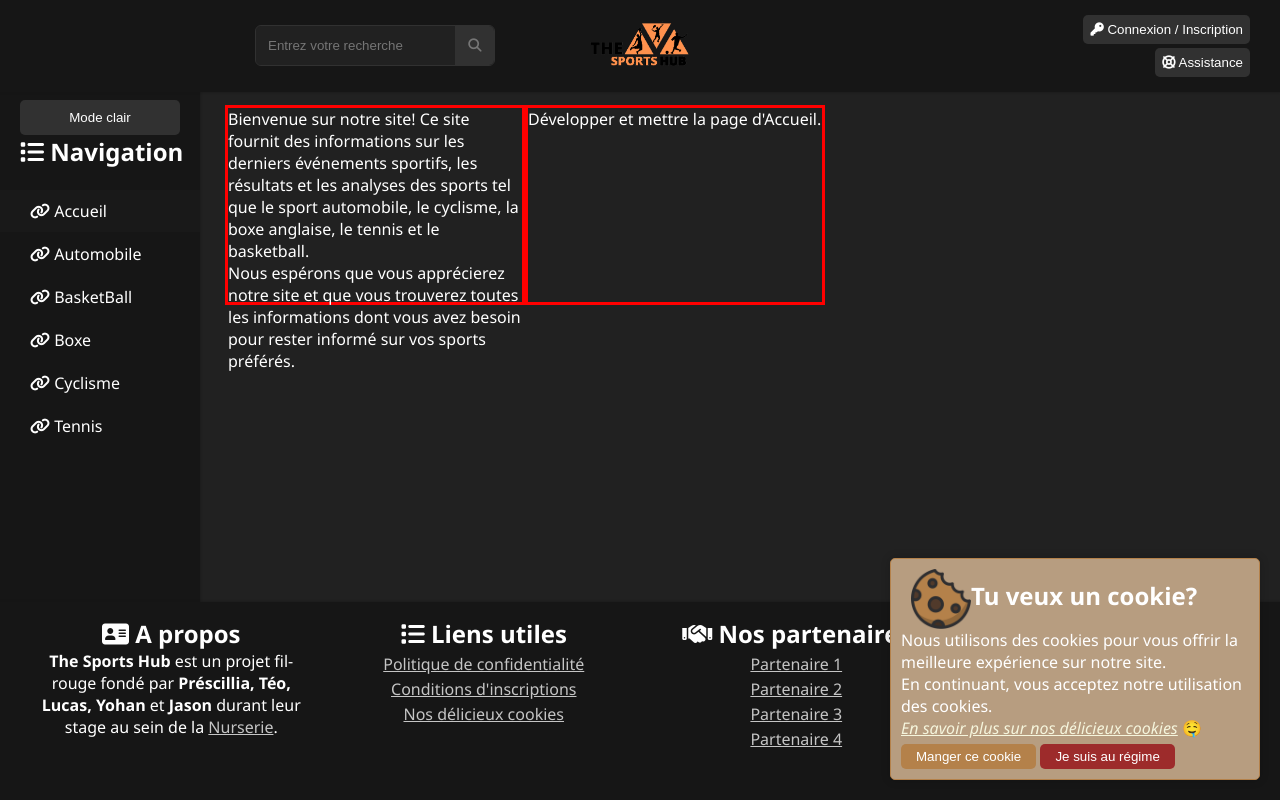
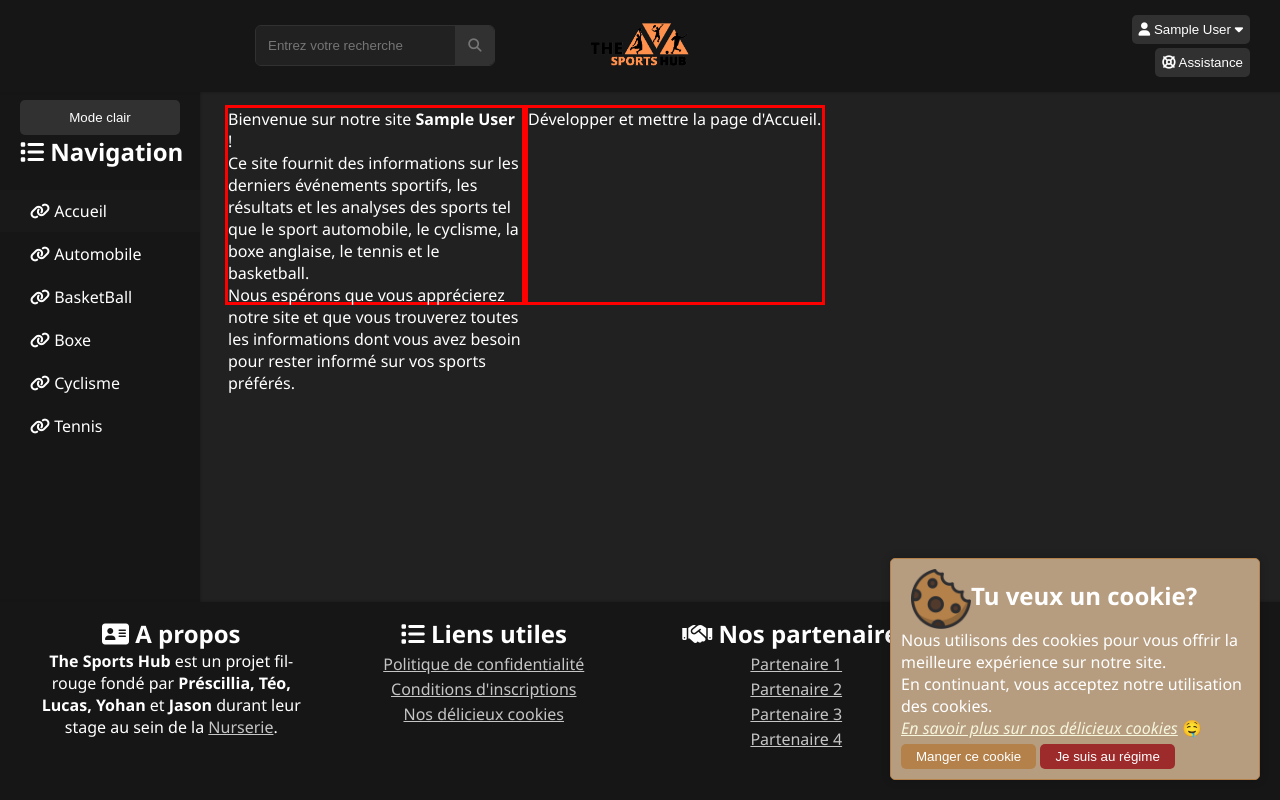
Before and after one commit to Prescillia-M/Projet-fil-rouge, a PHP site: page / in a window 1280 px wide. Run offline with PHP 8.4, Linux system fonts and the light colour scheme; the visitor is signed in with stand-in values (Sample User, id 1).

Commit message:
Ajout du menu utilisateur (une fois connecté)

```diff
--- a/assistance.php
+++ b/assistance.php
@@ -1,4 +1,7 @@
 <?php include('./config/config.php'); ?>
+<?php
+session_start();
+?>
 <!DOCTYPE html>
 <html lang="fr">
 
--- a/automobile.php
+++ b/automobile.php
@@ -1,4 +1,7 @@
 <?php include('./config/config.php'); ?>
+<?php
+session_start();
+?>
 <!DOCTYPE html>
 <html lang="fr">
 
--- a/basketball.php
+++ b/basketball.php
@@ -1,4 +1,7 @@
 <?php include('./config/config.php'); ?>
+<?php
+session_start();
+?>
 <!DOCTYPE html>
 <html lang="fr">
 
--- a/boxe.php
+++ b/boxe.php
@@ -1,4 +1,7 @@
 <?php include('./config/config.php'); ?>
+<?php
+session_start();
+?>
 <!DOCTYPE html>
 <html lang="fr">
 
--- a/config/header.php
+++ b/config/header.php
@@ -4,12 +4,24 @@
     <ul>
       <button id="toggle-theme"></button>
       <h2><i class="fas fa-list"></i> Navigation</h2><br>
-        <li><a href="./index.php" <?php if ($page_active === "accueil") echo 'class="active"'; ?>><i class="fas fa-link"></i> Accueil</a></li>
-        <li><a href="./automobile.php" <?php if ($page_active === "automobile") echo 'class="active"'; ?>><i class="fas fa-link"></i> Automobile</a></li>
-        <li><a href="./basketball.php" <?php if ($page_active === "basketball") echo 'class="active"'; ?>><i class="fas fa-link"></i> BasketBall</a></li>
-        <li><a href="./boxe.php" <?php if ($page_active === "boxe") echo 'class="active"'; ?>><i class="fas fa-link"></i> Boxe</a></li>
-        <li><a href="./cyclisme.php" <?php if ($page_active === "cyclisme") echo 'class="active"'; ?>><i class="fas fa-link"></i> Cyclisme</a></li>
-        <li><a href="./tennis.php" <?php if ($page_active === "tennis") echo 'class="active"'; ?>><i class="fas fa-link"></i> Tennis</a></li>
+      <li><a href="./index.php" <?php if ($page_active === "accueil")
+        echo 'class="active"'; ?>><i
+            class="fas fa-link"></i> Accueil</a></li>
+      <li><a href="./automobile.php" <?php if ($page_active === "automobile")
+        echo 'class="active"'; ?>><i
+            class="fas fa-link"></i> Automobile</a></li>
+      <li><a href="./basketball.php" <?php if ($page_active === "basketball")
+        echo 'class="active"'; ?>><i
+            class="fas fa-link"></i> BasketBall</a></li>
+      <li><a href="./boxe.php" <?php if ($page_active === "boxe")
+        echo 'class="active"'; ?>><i class="fas fa-link"></i>
+          Boxe</a></li>
+      <li><a href="./cyclisme.php" <?php if ($page_active === "cyclisme")
+        echo 'class="active"'; ?>><i
+            class="fas fa-link"></i> Cyclisme</a></li>
+      <li><a href="./tennis.php" <?php if ($page_active === "tennis")
+        echo 'class="active"'; ?>><i
+            class="fas fa-link"></i> Tennis</a></li>
     </ul>
   </nav>
 </div>
@@ -24,6 +36,31 @@
   </form>
 </div>
 
+<div class="btnheader">
+<?php
+if (isset($_SESSION['user_id'])) {
+    echo '<div class="userMenu">
+            <button class="userMenu-button">
+                <i class="fas fa-user"></i> '. $_SESSION['user_name'] .'
+                <i class="fas fa-caret-down"></i>
+            </button>
+            <div class="userMenu-content">
+                <a href="./profil.php"><i class="fas fa-user"></i> Mon profil</a>
+                <a href="./parametres.php"><i class="fas fa-gears"></i> Paramètres</a>
+                <a href="./logout.php"><i class="fas fa-sign-out-alt"></i> Déconnexion</a>
+            </div>
+          </div>
+          <a href="./assistance.php"><button class="help-btn"><i class="fas fa-life-ring"></i> Assistance</button></a>';
+} else {
+    echo '<a href="./login.php"><button class="login-btn"><i class="fas fa-key"></i> Connexion / Inscription</button></a>
+    <a href="./assistance.php"><button class="help-btn"><i class="fas fa-life-ring"></i> Assistance</button></a>';
+}
+?>
+
+
+
+</div>
+
 <header class="header-top">
 
   <!-- Logo -->
@@ -31,10 +68,13 @@
     <a href="./"><img src="../assets/logo.png" alt="Logo du site" class="logo" width="100px"></a>
   </div>
 
+
+
   <!-- Bouton Connexion / Assistance -->
-  <a href="./login.php"><button class="login-btn"><i class="fas fa-key"></i> Connexion / Inscription</button></a>
-  <a href="./assistance.php"><button class="help-btn"><i class="fas fa-life-ring"></i> Assistance</button></a>
+  <!-- <a href="./login.php"><button class="login-btn"><i class="fas fa-key"></i> Connexion / Inscription</button></a> -->
+
 
   <!-- Script pour changer le thème (dark/light) -->
   <script src="./js/mode.js"></script>
+  <script src="./js/userMenu.js"></script>
 </header>
--- a/cookies.php
+++ b/cookies.php
@@ -1,4 +1,7 @@
 <?php include('./config/config.php'); ?>
+<?php
+session_start();
+?>
 <!DOCTYPE html>
 <html lang="fr">
 
--- a/css/content.css
+++ b/css/content.css
@@ -1,7 +1,7 @@
 .content {
     display: flex;
 }
-.actualites {
+.content .actualites {
     width: 50%;
     display: flex;
     flex-direction: column;
@@ -11,7 +11,7 @@
     margin-top: 8px;
 }
 
-.resultat {
+.content .resultat {
     width: 50%;
     display: flex;
     flex-direction: column;
@@ -25,7 +25,7 @@
     width: 60%;
 }
 
-h3 {
+.content h3 {
     text-align: center;
     width: 60%;
 }
--- a/css/style.css
+++ b/css/style.css
@@ -456,6 +456,47 @@ footer ul li {
   cursor: pointer;
 }
 
+.btnheader {
+  z-index: 3;
+  position: fixed;
+  top: 10px; /* Ajustez la valeur en fonction de la distance par rapport au haut de la page */
+  right: 20px; /* Ajustez la valeur en fonction de la distance par rapport à la droite de la page */
+}
+
+/* Menu utilisateur (une fois connecté) */
+.userMenu {
+  position: relative;
+  display: inline-block;
+}
+
+.userMenu-button {
+  position: fixed;
+  top: 15px;
+  padding: 7px;
+  border-radius: 5px;
+  right: 30px;
+  border: none;
+  cursor: pointer;
+}
+
+.userMenu-content {
+  display: none;
+  position: absolute;
+  border-radius: 5px;
+  min-width: 160px;
+  box-shadow: 0 0 2px rgba(0, 0, 0, 0.2);
+  top: 20px;
+  left: -170px;
+  z-index: 3;
+}
+
+.userMenu-content a {
+  padding: 12px 16px;
+  text-decoration: none;
+  display: block;
+}
+
+
 /*
 
   MODE CLAIR // CONFIGURATION
@@ -507,6 +548,27 @@ body:not(.dark-theme) .login-btn {
 
 body:not(.dark-theme) .login-btn:hover {
   background-color: var(--light-header-btn-hover);
+}
+
+body:not(.dark-theme) .userMenu-button {
+  background-color: var(--light-header-btn);
+  color: var(--light-header-nav-footer-police);
+}
+
+body:not(.dark-theme) .userMenu-button:hover {
+  background-color: var(--light-header-btn-hover);
+}
+
+body:not(.dark-theme) .userMenu-content {
+  background-color: var(--light-bodybackground);
+}
+
+body:not(.dark-theme) .userMenu-content a {
+  color: var(--light-footer-a);
+}
+
+body:not(.dark-theme) .userMenu-content a:hover {
+  background-color: var(--light-nav-hover);
 }
 
 body:not(.dark-theme) .help-btn {
@@ -633,6 +695,27 @@ body.dark-theme .login-btn {
 
 body.dark-theme .login-btn:hover {
   background-color: var(--dark-header-btn-hover);
+}
+
+body.dark-theme .userMenu-button {
+  background-color: var(--dark-header-btn);
+  color: var(--dark-header-nav-footer-police);
+}
+
+body.dark-theme .userMenu-button:hover {
+  background-color: var(--dark-header-btn-hover);
+}
+
+body.dark-theme .userMenu-content {
+  background-color: var(--dark-bodybackground);
+}
+
+body.dark-theme .userMenu-content a {
+  color: var(--dark-footer-a);
+}
+
+body.dark-theme .userMenu-content a:hover {
+  background-color: var(--dark-nav-hover);
 }
 
 body.dark-theme .help-btn {
--- a/cyclisme.php
+++ b/cyclisme.php
@@ -1,4 +1,7 @@
 <?php include('./config/config.php'); ?>
+<?php
+session_start();
+?>
 <!DOCTYPE html>
 <html lang="fr">
 
--- a/index.php
+++ b/index.php
@@ -1,4 +1,7 @@
 <?php include('./config/config.php'); ?>
+<?php
+session_start();
+?>
 <!DOCTYPE html>
 <html lang="fr">
 
@@ -23,8 +26,17 @@
   <!-- contenu de la page ici -->
   <div class="content">
     <section class="boxinter">
-        <p>Bienvenue sur notre site!
-            Ce site fournit des informations sur les derniers événements sportifs, les résultats et les analyses des sports tel que le sport automobile, le cyclisme, la boxe anglaise, le tennis et le basketball. <br>
+      <p>Bienvenue sur notre site <b>
+          <?php
+          if (isset($_SESSION['user_name'])) {
+            echo $_SESSION['user_name']; // Utilisateur connecté
+          } else {
+            echo "invité"; // Utilisateur non connecté
+          }
+          ?>
+        </b>! <br>
+        Ce site fournit des informations sur les derniers événements sportifs, les résultats et les analyses des sports
+        tel que le sport automobile, le cyclisme, la boxe anglaise, le tennis et le basketball. <br>
         Nous espérons que vous apprécierez notre site et que vous trouverez toutes les informations dont vous
         avez besoin pour rester informé sur vos sports préférés.</p>
     </section>
--- /dev/null
+++ b/js/userMenu.js
@@ -0,0 +1,14 @@
+document.addEventListener("DOMContentLoaded", function() {
+    var dropdown = document.querySelector(".userMenu");
+    var dropdownContent = document.querySelector(".userMenu-content");
+
+    dropdown.addEventListener("click", function() {
+        dropdownContent.style.display = dropdownContent.style.display === "block" ? "none" : "block";
+    });
+
+    window.addEventListener("click", function(event) {
+        if (!dropdown.contains(event.target)) {
+            dropdownContent.style.display = "none";
+        }
+    });
+});
--- a/privacy.php
+++ b/privacy.php
@@ -1,4 +1,7 @@
 <?php include('./config/config.php'); ?>
+<?php
+session_start();
+?>
 <!DOCTYPE html>
 <html lang="fr">
 
--- a/tennis.php
+++ b/tennis.php
@@ -1,4 +1,7 @@
 <?php include('./config/config.php'); ?>
+<?php
+session_start();
+?>
 <!DOCTYPE html>
 <html lang="fr">
 
--- a/terms.php
+++ b/terms.php
@@ -1,4 +1,7 @@
 <?php include('./config/config.php'); ?>
+<?php
+session_start();
+?>
 <!DOCTYPE html>
 <html lang="fr">
 
```
Also changed, not shown: login.php (+7 -0 lines), logout.php (added, +8 -0 lines). Lines whose indentation alone changed are shown as unchanged.
